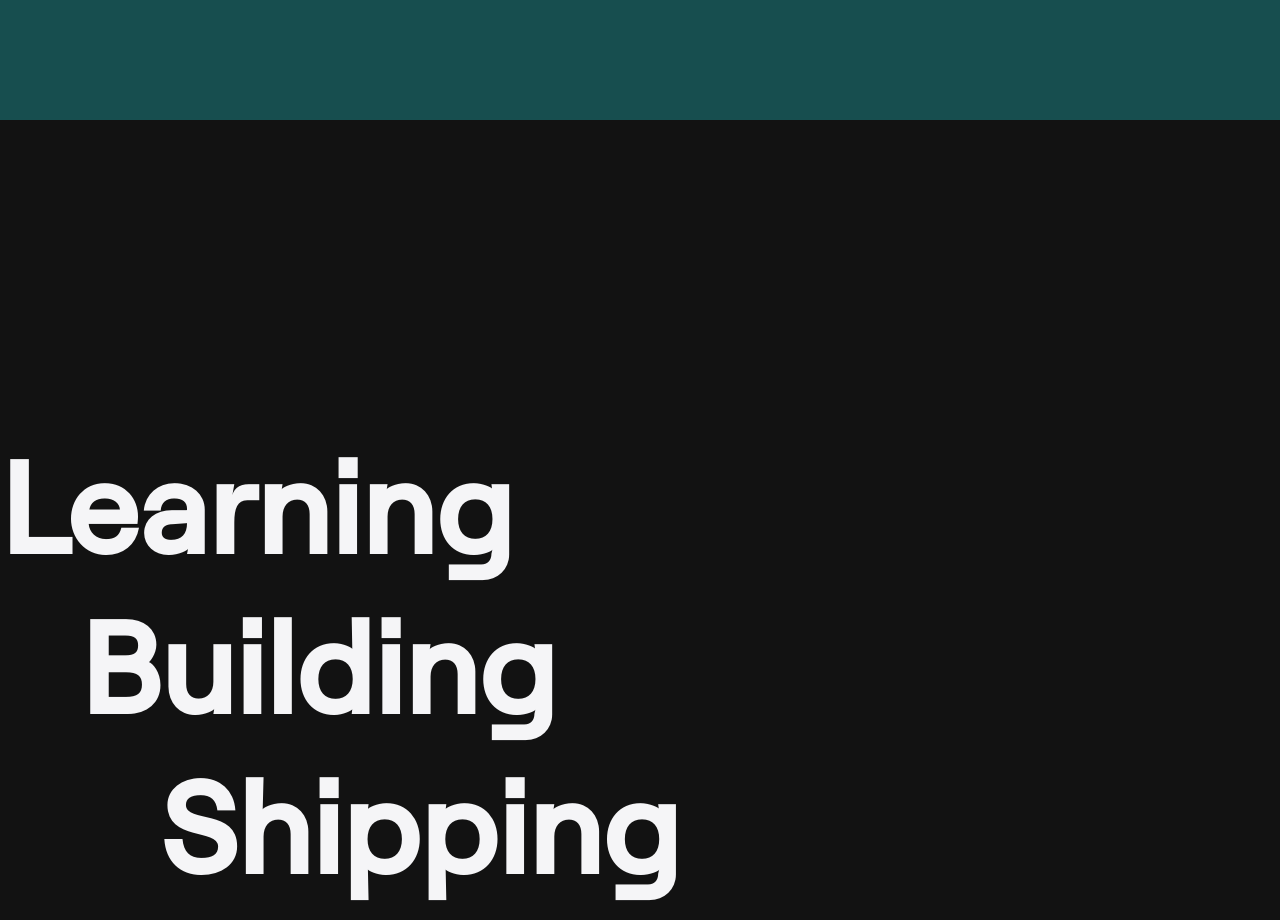
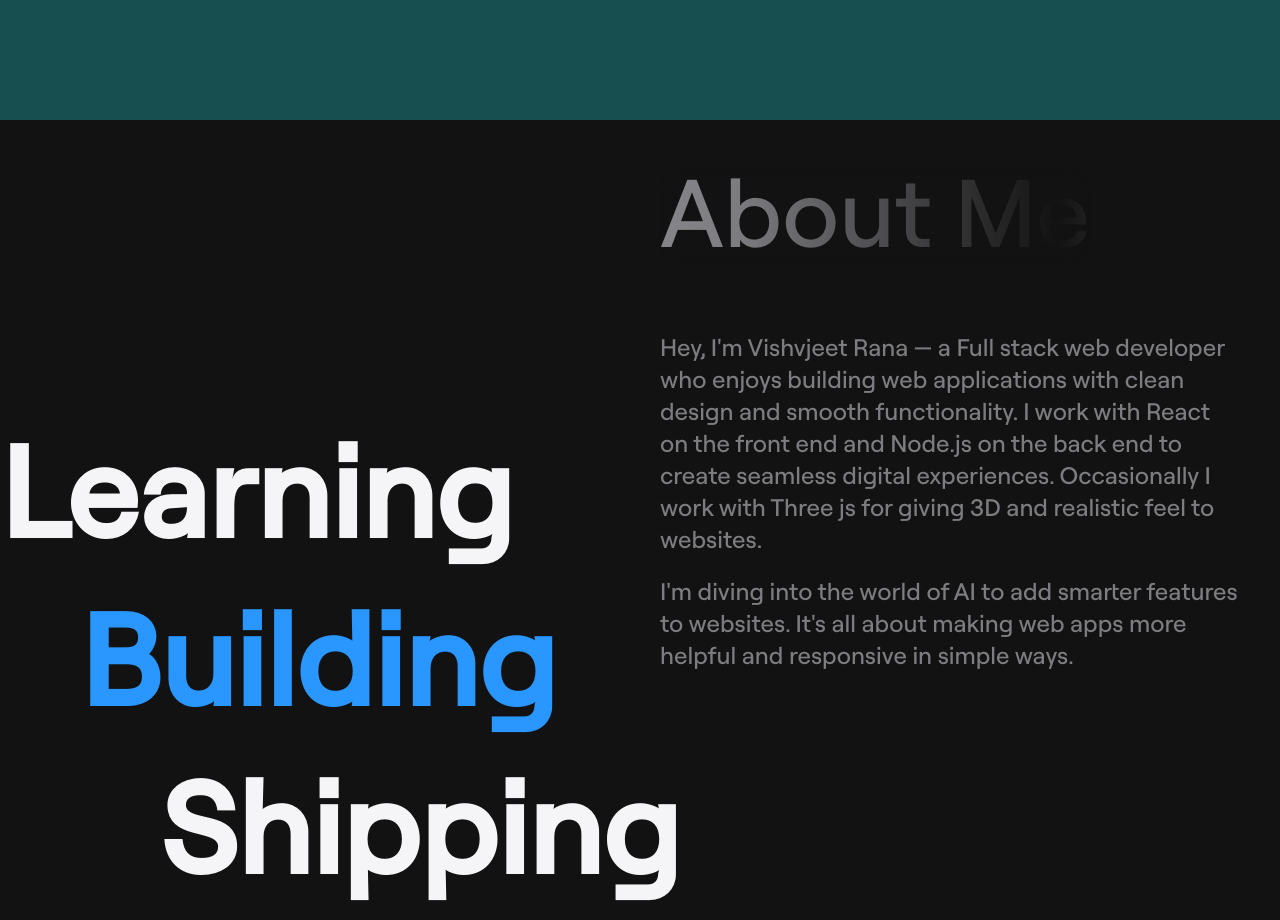
Before and after one commit to Vishvjeet-Rana/Vishvjeet-Dev-Portfolio, a React (Vite) app: page / in a window 1280 px wide. Shown: the part 680-1600 px from the top of the page. Built offline with nearby package versions, Linux system fonts and the light colour scheme.

Commit message:
about section complete

```diff
--- a/src/components/About.jsx
+++ b/src/components/About.jsx
@@ -4,6 +4,7 @@ import gsap from "gsap";
 import { useGSAP } from "@gsap/react";
 import { ScrollTrigger } from "gsap/all";
 import BlurText from "./BlurText";
+import GradientText from "./GradientText";
 
 gsap.registerPlugin(ScrollTrigger);
 
@@ -12,9 +13,9 @@ const About = () => {
     <section className="h-dvh w-screen overflow-x-hidden">
       <div className=" h-[100%] w-[100%] bg-carbon-mist flex flex-col sm:flex-row items-center justify-center">
         {/* left part */}
-        <div className="w-[100%] h-[50%] sm:w-[50%] sm:h-[100%] flex flex-col items-center justify-end ">
+        <div className="w-[100%] h-[50%] sm:w-[50%] sm:h-[100%] flex flex-col items-center justify-end">
           {/* first text */}
-          <div className="w-[100%] h-[20%] flex items-center">
+          <div className="w-[100%] h-[20%] mb-2 flex items-center">
             <div>
               <BlurText
                 text="Learning"
@@ -26,14 +27,14 @@ const About = () => {
             </div>
           </div>
           {/* second text */}
-          <div className="w-[100%] h-[20%] flex items-center">
+          <div className="w-[100%] h-[20%] flex mb-2 items-center">
             <div>
               <BlurText
                 text="Building"
                 delay={150}
                 animateBy="words"
                 direction="top"
-                className="text-6xl sm:text-9xl text-alpine-frost font-robert-medium font-extrabold ml-10 sm:ml-20"
+                className="text-6xl sm:text-9xl text-blue-tint font-robert-medium font-extrabold ml-10 sm:ml-20"
               />
             </div>
           </div>
@@ -50,8 +51,49 @@ const About = () => {
             </div>
           </div>
         </div>
+
         {/* right part */}
-        <div className="w-[100%] h-[50%] sm:w-[50%] sm:h-[100%]"></div>
+        <div className="w-[100%] h-[50%] sm:w-[50%] sm:h-[100%] ">
+          {/* main container */}
+          <div className="h-full w-full p-5">
+            {/* about me text */}
+            <div className=" flex items-center justify-start h-[20%]">
+              <div>
+                <GradientText
+                  colors={[
+                    "#a1a1a6",
+                    "#7d7d81",
+                    "#121212",
+                    "#a1a1a6",
+                    "#7d7d81",
+                  ]}
+                  animationSpeed={5}
+                  showBorder={false}
+                  className="custom-class font-robert-medium text-6xl sm:text-8xl font-bold"
+                >
+                  About Me
+                </GradientText>
+              </div>
+            </div>
+
+            {/* whole about me text */}
+            <div className="flex-col items-start justify-start mt-10 h-[70%] pr-5">
+              <p className="font-robert-medium text-sm sm:text-2xl mb-5 text-metallic-gray">
+                Hey, I'm Vishvjeet Rana — a Full stack web developer who enjoys
+                building web applications with clean design and smooth
+                functionality. I work with React on the front end and Node.js on
+                the back end to create seamless digital experiences.
+                Occasionally I work with Three js for giving 3D and realistic
+                feel to websites.
+              </p>
+              <p className="font-robert-medium text-sm sm:text-2xl text-metallic-gray">
+                I'm diving into the world of AI to add smarter features to
+                websites. It's all about making web apps more helpful and
+                responsive in simple ways.
+              </p>
+            </div>
+          </div>
+        </div>
       </div>
     </section>
   );
--- /dev/null
+++ b/src/components/GradientText.jsx
@@ -0,0 +1,25 @@
+import "./Styles/GradientText.css";
+
+export default function GradientText({
+  children,
+  className = "",
+  colors = ["#40ffaa", "#4079ff", "#40ffaa", "#4079ff", "#40ffaa"], // Default colors
+  animationSpeed = 8, // Default animation speed in seconds
+  showBorder = false, // Default overlay visibility
+}) {
+  const gradientStyle = {
+    backgroundImage: `linear-gradient(to right, ${colors.join(", ")})`,
+    animationDuration: `${animationSpeed}s`,
+  };
+
+  return (
+    <div className={`animated-gradient-text ${className}`}>
+      {showBorder && (
+        <div className="gradient-overlay" style={gradientStyle}></div>
+      )}
+      <div className="text-content" style={gradientStyle}>
+        {children}
+      </div>
+    </div>
+  );
+}
--- /dev/null
+++ b/src/components/Styles/GradientText.css
@@ -0,0 +1,69 @@
+.animated-gradient-text {
+  position: relative;
+  margin: 0 auto;
+  display: flex;
+  max-width: fit-content;
+  flex-direction: row;
+  align-items: center;
+  justify-content: center;
+  border-radius: 1.25rem;
+  /* 20px */
+  font-weight: 500;
+  backdrop-filter: blur(10px);
+  transition: box-shadow 0.5s ease-out;
+  overflow: hidden;
+  cursor: pointer;
+}
+
+.gradient-overlay {
+  position: absolute;
+  top: 0;
+  left: 0;
+  right: 0;
+  bottom: 0;
+  background-size: 300% 100%;
+  animation: gradient linear infinite;
+  border-radius: inherit;
+  z-index: 0;
+  pointer-events: none;
+}
+
+.gradient-overlay::before {
+  content: "";
+  position: absolute;
+  left: 0;
+  top: 0;
+  border-radius: inherit;
+  width: calc(100% - 2px);
+  height: calc(100% - 2px);
+  left: 50%;
+  top: 50%;
+  transform: translate(-50%, -50%);
+  background-color: #060606;
+  z-index: -1;
+}
+
+@keyframes gradient {
+  0% {
+    background-position: 0% 50%;
+  }
+
+  50% {
+    background-position: 100% 50%;
+  }
+
+  100% {
+    background-position: 0% 50%;
+  }
+}
+
+.text-content {
+  display: inline-block;
+  position: relative;
+  z-index: 2;
+  background-size: 300% 100%;
+  background-clip: text;
+  -webkit-background-clip: text;
+  color: transparent;
+  animation: gradient linear infinite;
+}
--- a/src/index.css
+++ b/src/index.css
@@ -7,6 +7,7 @@
   --color-alpine-frost: #f5f5f7;
   --color-silicon: #a1a1a6;
   --color-blue-tint: #2997ff;
+  --color-metallic-gray: #7d7d81;
 
   --color-vanilla-latte: #f3e5c3;
   --color-teal-forest: #174e4f;
```
